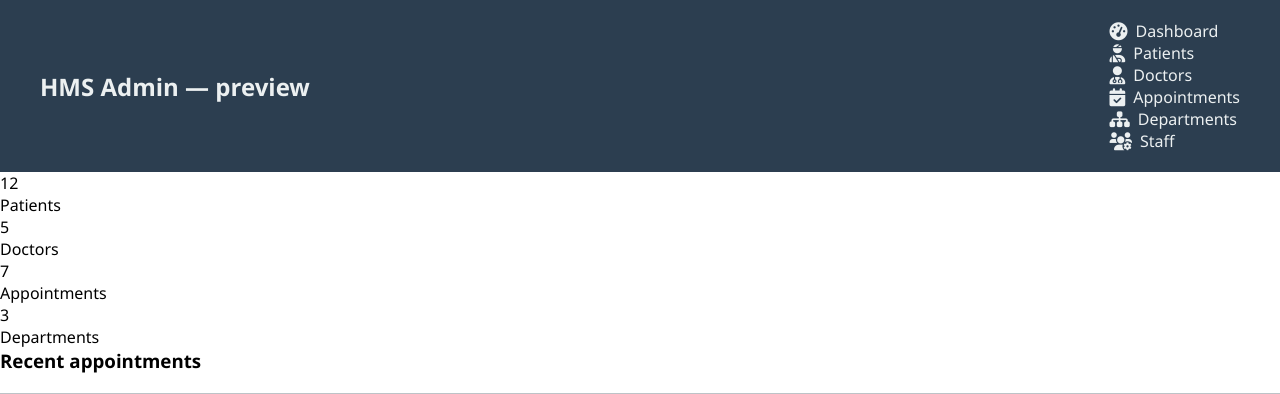
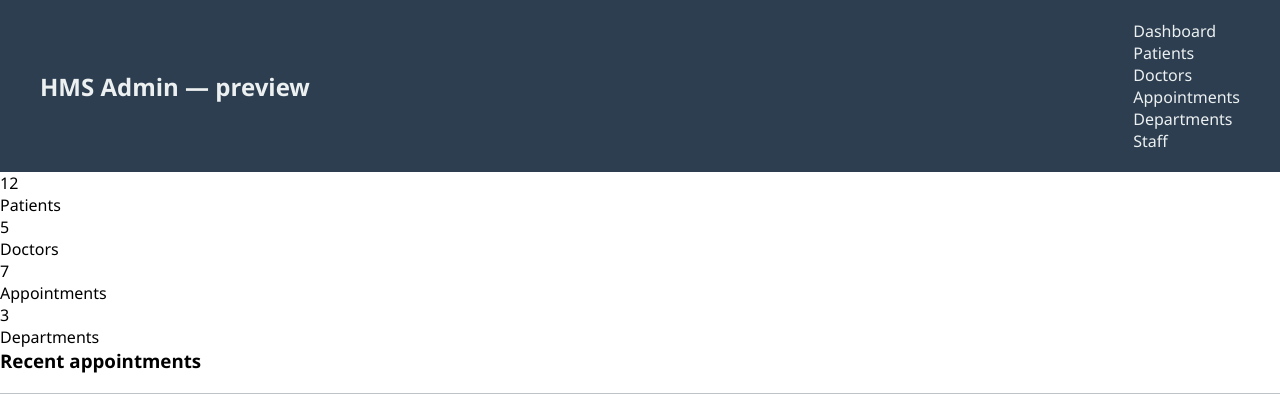
Before and after one commit to amanjot73/Hospital-Management-System, a Django app: template hms/admin_dashboard/templates/admin_dashboard/preview.html in a window 1280 px wide. Shown: the top 394 px of the page. Run offline with Django 5.2, Linux system fonts and the light colour scheme; the template is opened without the code that fills it, so the values that code supplies are empty.

Commit message:
added my stuff

```diff
--- a/hms/admin_dashboard/templates/admin_dashboard/preview.html
+++ b/hms/admin_dashboard/templates/admin_dashboard/preview.html
@@ -4,7 +4,6 @@
   <meta charset="utf-8">
   <meta name="viewport" content="width=device-width,initial-scale=1">
   <title>HMS Admin — preview</title>
-  <!-- relative path to your app static folder so file:// preview works -->
   <link rel="stylesheet" href="../../static/admin_dashboard/css/style.css">
   <link rel="stylesheet" href="https://cdnjs.cloudflare.com/ajax/libs/font-awesome/6.0.0-beta3/css/all.min.css">
 </head>
@@ -13,12 +12,12 @@
     <header class="header">
       <div class="logo">HMS Admin — preview</div>
       <nav class="nav">
-        <a href="#"><i class="ico-dash ico fas fa-tachometer-alt"></i> Dashboard</a>
-        <a href="#"><i class="ico-patient ico fas fa-user-injured"></i> Patients</a>
-        <a href="#"><i class="ico-doctor ico fas fa-user-md"></i> Doctors</a>
-        <a href="#"><i class="ico-appt ico fas fa-calendar-check"></i> Appointments</a>
-        <a href="#"><i class="ico-dept ico fas fa-sitemap"></i> Departments</a>
-        <a href="#"><i class="ico-staff ico fas fa-users-cog"></i> Staff</a>
+        <a href="#"><i class="dashh"></i> Dashboard</a>
+        <a href="#"><i class="patient"></i> Patients</a>
+        <a href="#"><i class="doctor"></i> Doctors</a>
+        <a href="#"><i class="appt"></i> Appointments</a>
+        <a href="#"><i class="dept"></i> Departments</a>
+        <a href="#"><i class="users"></i> Staff</a>
       </nav>
     </header>
 
```
